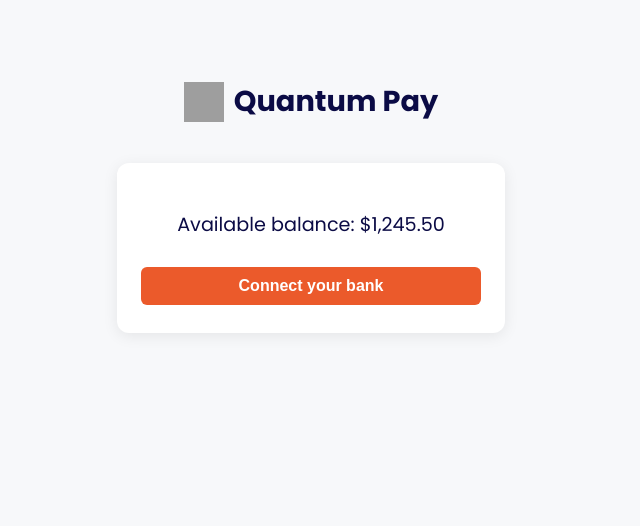
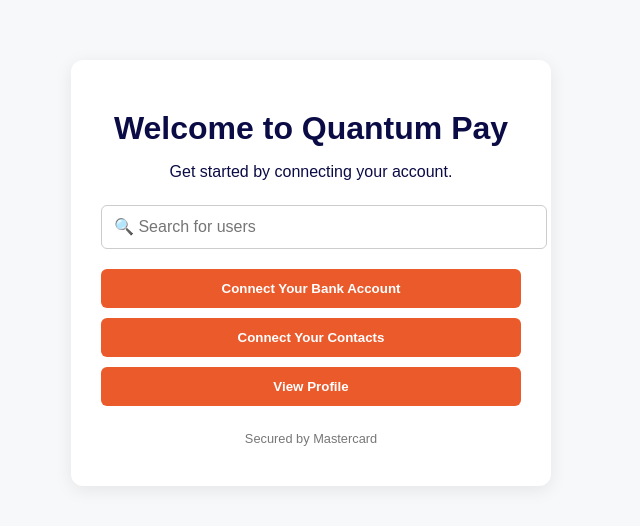
Before and after one commit to dmorrisse/mastercard-open-finance-demo, a website: page public/home.html in a window 1280 px wide. Shown: the whole page, without its empty margins (329-969 px from the left). Drawn offline with Linux system fonts and the light colour scheme; grey boxes are pictures that could not be loaded.

Commit message:
Update home.html

```diff
--- a/public/home.html
+++ b/public/home.html
@@ -1,81 +1,22 @@
 <!DOCTYPE html>
 <html lang="en">
 <head>
-  <meta charset="UTF-8">
-  <meta name="viewport" content="width=device-width, initial-scale=1.0">
-  <title>Quantum Pay Home</title>
-  <link href="https://fonts.googleapis.com/css2?family=Poppins:wght@400;600;700&display=swap" rel="stylesheet">
-  <style>
-    body {
-      background: #f7f8fa;
-      font-family: 'Poppins', sans-serif;
-      color: #0b0b45;
-      margin: 0;
-      text-align: center;
-      padding-top: 80px;
-    }
-    header {
-      display: flex;
-      justify-content: center;
-      align-items: center;
-      gap: 10px;
-      margin-bottom: 40px;
-    }
-    header img {
-      height: 40px;
-      width: 40px;
-    }
-    h1 {
-      font-size: 1.8rem;
-      font-weight: 700;
-      margin: 0;
-    }
-    .card {
-      background: #fff;
-      padding: 28px 24px;
-      border-radius: 12px;
-      box-shadow: 0 3px 15px rgba(0,0,0,0.08);
-      width: 340px;
-      margin: 0 auto;
-    }
-    .balance {
-      font-size: 1.2rem;
-      color: #0b0b45;
-      margin-bottom: 16px;
-    }
-    button {
-      width: 100%;
-      margin-top: 12px;
-      padding: 10px;
-      border: none;
-      border-radius: 6px;
-      background: #eb5a2b;
-      color: #fff;
-      font-weight: 600;
-      font-size: 1rem;
-      cursor: pointer;
-      transition: all 0.2s ease;
-    }
-    button:hover {
-      background: #cf4f26;
-    }
-  </style>
+<meta charset="UTF-8"><meta name="viewport" content="width=device-width,initial-scale=1.0">
+<title>Quantum Pay Home</title>
+<link rel="stylesheet" href="style.css">
 </head>
 <body>
-  <header>
-    <img src="https://upload.wikimedia.org/wikipedia/commons/8/8b/Bank_font_awesome.svg" alt="Bank Icon">
-    <h1>Quantum Pay</h1>
-  </header>
+<div class="container">
+  <h1>Welcome to Quantum Pay</h1>
+  <p>Get started by connecting your account.</p>
 
-  <div class="card">
-    <p class="balance">Available balance: $1,245.50</p>
-    <button id="connectBankBtn">Connect your bank</button>
-  </div>
+  <input placeholder="🔍 Search for users" style="margin-bottom:20px;">
 
-  <script>
-    document.getElementById("connectBankBtn").addEventListener("click", () => {
-      window.location.href = "/bank-connect.html";
-    });
-  </script>
-</body>
-</html>
+  <button onclick="go('bank-connect.html')">Connect Your Bank Account</button>
+  <button style="margin-top:10px;" onclick="alert('Contacts feature coming soon!')">Connect Your Contacts</button>
+  <button style="margin-top:10px;" onclick="alert('Profile setup coming soon!')">View Profile</button>
+
+  <footer>Secured by Mastercard</footer>
+</div>
+<script src="script.js"></script>
+</body></html>
```
